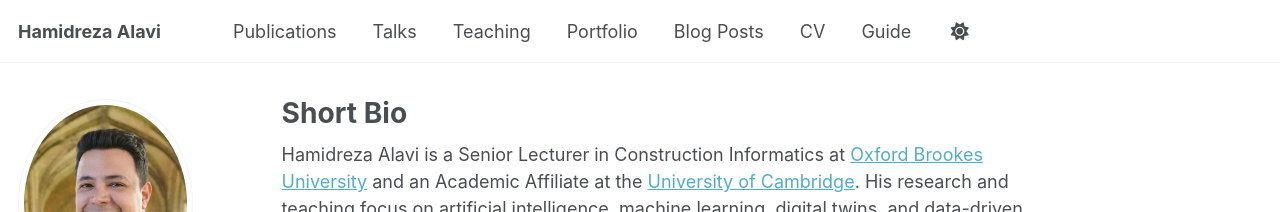
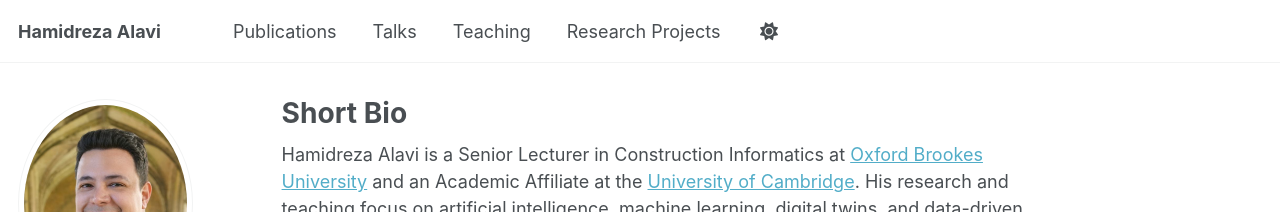
Before and after one commit to Hr-Alavi/Hr-Alavi.github.io, a Jekyll site: the page built from _pages/about.md, in a window 1280 px wide. Shown: the top 212 px of the page. Built offline with Jekyll 4.4.1, drawn with Linux system fonts in a browser that asks for light colours; some web fonts are replaced; a script bundle is joined from its source files by our own code; library files that are not in the unit come from our copies.

Commit message:
Update navigation.yml

```diff
--- a/_data/navigation.yml
+++ b/_data/navigation.yml
@@ -17,17 +17,17 @@ main:
   - title: "Teaching"
     url: /teaching/
 
-  - title: "Portfolio"
+  - title: "Research Projects"
     url: /portfolio/
 
-  - title: "Blog Posts"
-    url: /year-archive/
+  #- title: "Blog Posts"
+   # url: /year-archive/
 
-  - title: "CV"
-    url: /cv/
+  #- title: "CV"
+   # url: /cv/
 
   # - title: "CV"
   #   url: /cv-json/
 
-  - title: "Guide"
-    url: /markdown/
+  #- title: "Guide"
+   # url: /markdown/
```
